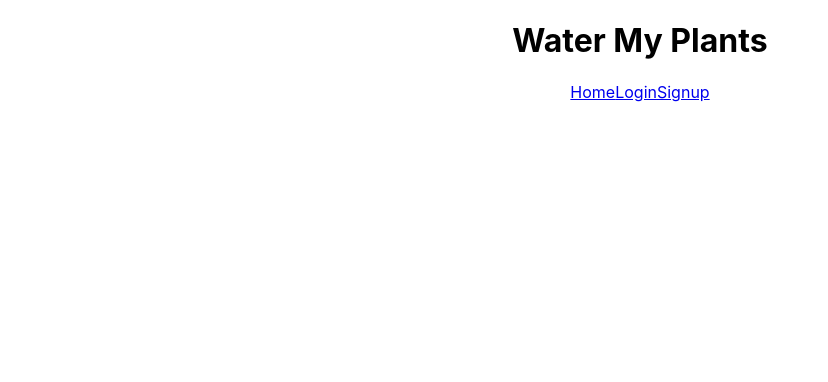
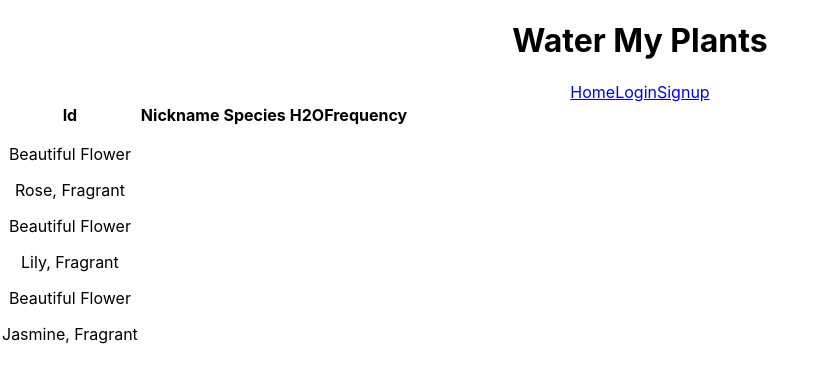
Before and after one commit to Build-Week-Water-My-Plants-033/front-end, a React (Create React App) app: page /plantslist in a window 1280 px wide. Shown: the top 382 px of the page, without its empty margins (0-828 px from the left). Built offline with nearby package versions, Linux system fonts and the light colour scheme.

Commit message:
completed Plant list component.

```diff
--- a/src/App.js
+++ b/src/App.js
@@ -3,7 +3,8 @@ import { BrowserRouter as Router, Route, Link, Switch } from 'react-router-dom';
 import Login from './components/Login';
 import Signup from './components/Signup';
 import Home from './components/Home';
-import AddPlant from './components/AddPlantForm';
+import AddPlantForm from './components/AddPlantForm';
+import PlantsList from './components/PlantsList';
 
 import './App.css';
 
@@ -27,8 +28,11 @@ function App() {
           <Route exact path='/signup'>
             <Signup/>
           </Route>
-          <Route exact path='/addplant'>
-            <AddPlant/>
+          <Route exact path='/addplantform'>
+            <AddPlantForm/>
+          </Route>
+          <Route exact path='/plantslist'>
+            <PlantsList/>
           </Route>
         </Switch>
       </div>
--- a/src/components/AddPlantForm.js
+++ b/src/components/AddPlantForm.js
@@ -9,7 +9,7 @@ const AddPlantForm = (props) => {
 
 
 const [plant, setPlant] = useState({
-    ID: "",
+    Id: "",
     Nickname: "",
     Species: "",
     H2OFrequency: ""
@@ -25,18 +25,18 @@ const handleChange = (e) =>{
 
 const handleSubmit = (e) =>{
     e.preventDefault()
-    props.addPlant({...plant, ID: Date.now()});
+    props.addPlant({...plant, Id: Date.now()});
     push('/plantslist/')
 
 }
 
-const { ID, Nickname, Species, H2OFrequency } = plant;
+const { Id, Nickname, Species, H2OFrequency } = plant;
 return (
     <form onSubmit={handleSubmit}>
         <h2> Add Plant </h2>
         <div>
-            <label>ID</label>
-            <input value ={ID} onChange={handleChange} name="id" type="text"></input>
+            <label>Id</label>
+            <input value ={Id} onChange={handleChange} name="id" type="text"></input>
         </div>
         <div>
             <label>Nickname</label>
@@ -52,13 +52,13 @@ return (
         </div>
         <div>
             <input type="submit" value="Add"></input>
-            <Link to={`/plants`}><input type="button" value="Cancel"/></Link>
+            <Link to={`/plantslist`}><input type="button" value="Cancel"/></Link>
         </div>
     </form>
 );
 
 };
-const mapStateToProps = state => {
+const mapStateToProps = (state) => {
     return {
         plants: ""
     }
--- a/src/components/PlantsList.js
+++ b/src/components/PlantsList.js
@@ -0,0 +1,39 @@
+import React from 'react';
+import { connect } from 'react-redux';
+
+const PlantList = props => {
+    console.log(props);
+
+return (
+    <div>
+        <table>
+        <thead>
+        <tr>
+            <th>Id</th>
+            <th>Nickname</th>
+            <th>Species</th>
+            <th>H2OFrequency</th>
+        </tr>
+        </thead>
+        <tbody>
+           { props.plants.map(plant=><div>
+                <p>{plant.Id}</p>
+                <p>{plant.Nickname}</p>
+                <p>{plant.Species}</p>
+                <p>{plant.H2OFrequency}</p>
+                </div>)}
+        </tbody>
+        </table>
+
+    </div>
+
+)}
+
+const mapStateToProps = state =>{
+    return(
+        {
+            plants: state.plants
+        }
+    )}
+
+export default connect(mapStateToProps)(PlantList);
--- a/src/reducers/index.js
+++ b/src/reducers/index.js
@@ -1,9 +1,28 @@
-import { action } from 'commander';
 import { ADD_PLANT } from './../actions/addPlant';
 
 const initialState = {
-    plants: []
-}
+    plants: [{
+        ID: 1,
+        Nickname: "Beautiful Flower",
+        Species: "Rose, Fragrant",
+        H20Frequency: "Every 3 days"
+
+    },
+    {
+        ID: 2,
+        Nickname: "Beautiful Flower",
+        Species: "Lily, Fragrant",
+        H20Frequency: "Every 3 days"
+
+    },
+    {
+        ID: 3,
+        Nickname: "Beautiful Flower",
+        Species: "Jasmine, Fragrant",
+        H20Frequency: "Every 3 days"
+
+    }]
+};
 
 const reducer = (state = initialState, action) => {
     switch(action.type){
```
Also changed, not shown: src/components/DeletePlant.js (added), src/components/EditPlant.js (added).
